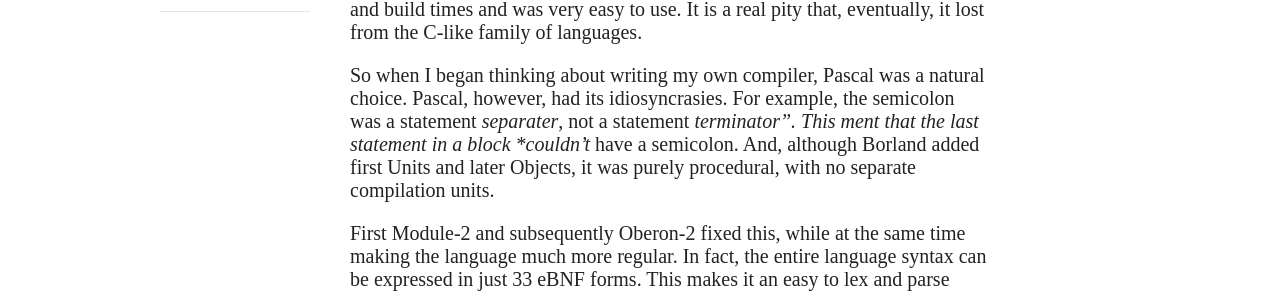
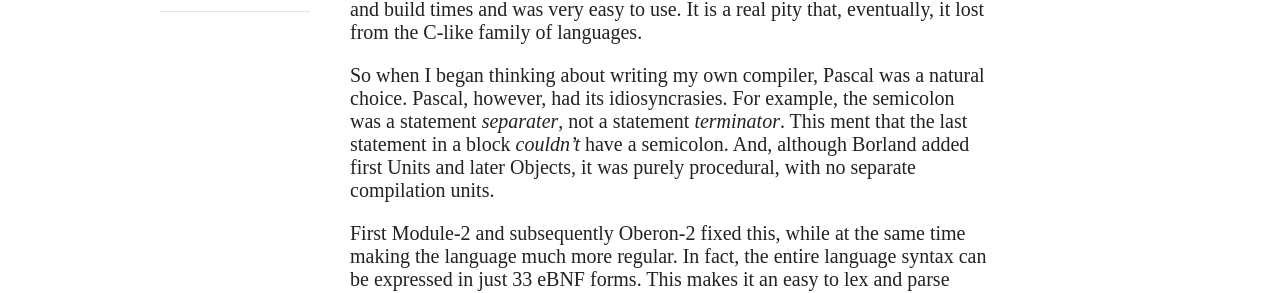
Before and after one commit to corani/corani.github.io, a Jekyll site: the page built from _posts/2014-08-14-oberon-report.md, in a window 1280 px wide. Shown: the part 1343-1636 px from the top of the page. Built offline with Jekyll 4.4.1, drawn with Linux system fonts in a browser that asks for light colours; nearby versions of some CDN libraries; comment, search, counter and statistics services are not loaded.

```diff
--- a/_posts/2014-08-14-oberon-report.md
+++ b/_posts/2014-08-14-oberon-report.md
@@ -29,7 +29,7 @@ had a great IDE (those were still the DOS days), blazingly fast compilation and
 lost from the C-like family of languages.
 
 So when I began thinking about writing my own compiler, Pascal was a natural choice. Pascal, however, had its idiosyncrasies. For example, the semicolon was
-a statement *separater*, not a statement *terminator". This ment that the last statement in a block *couldn't* have a semicolon. And, although Borland added
+a statement *separater*, not a statement *terminator*. This ment that the last statement in a block *couldn't* have a semicolon. And, although Borland added
 first Units and later Objects, it was purely procedural, with no separate compilation units.
 
 First Module-2 and subsequently Oberon-2 fixed this, while at the same time making the language much more regular. In fact, the entire language syntax can be
```
